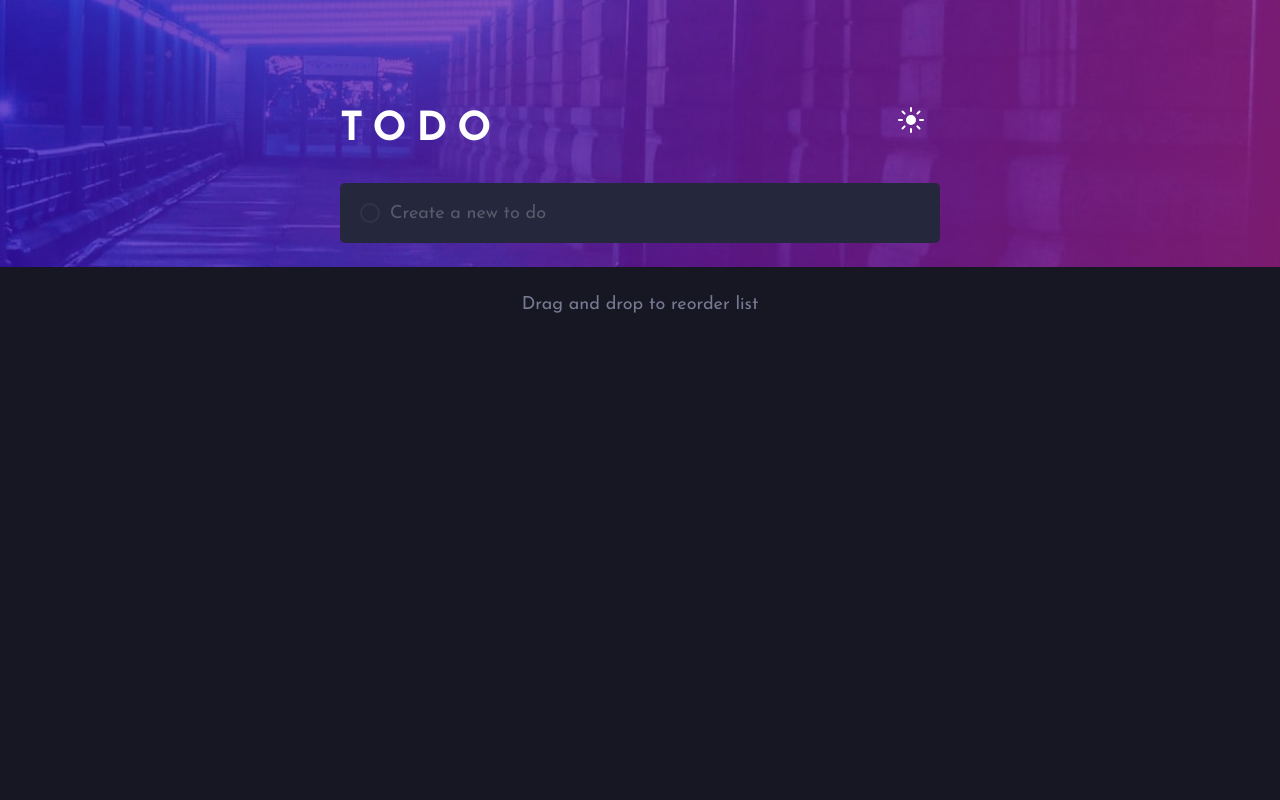
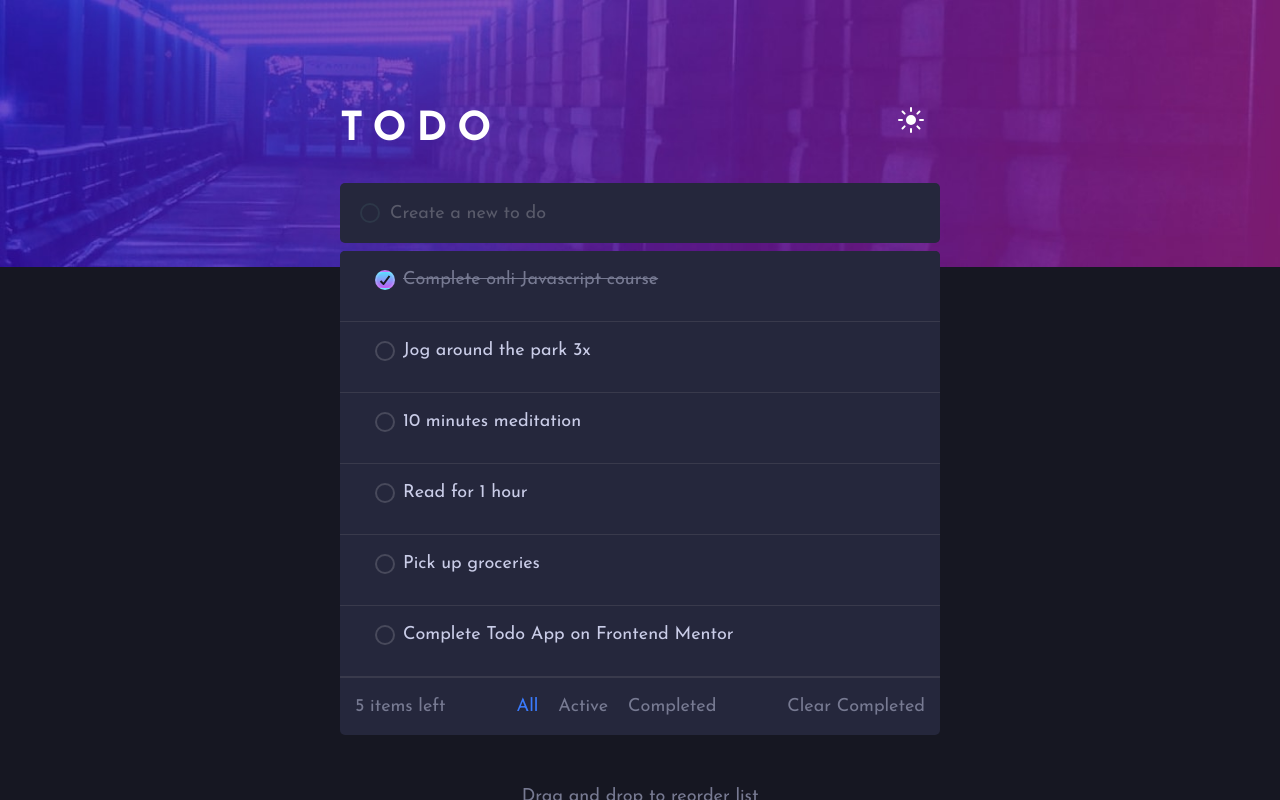
Before and after one commit to nidaxnido/todo-app, a Next.js app: page / in a window 1280 px wide. Built offline with nearby package versions, Linux system fonts and the light colour scheme.

Commit message:
add initial todos

```diff
--- a/pages/index.tsx
+++ b/pages/index.tsx
@@ -24,7 +24,16 @@ export default function Home() {
   const divider = useColorModeValue("light.paleGrayBlue", "dark.veryGray2")
   const footer = useColorModeValue("light.darkGrayBlue", "dark.darkGrayBlue")
   const footerHover = useColorModeValue("light.blackGrayBlue", "dark.grayBlueHover")
-
+  const initial = [
+    {
+      todo:"Complete onli Javascript course", status:false
+    },
+    {todo:"Jog around the park 3x", status:true},
+    {todo:"10 minutes meditation", status:true},
+    {todo:"Read for 1 hour", status:true},
+    {todo:"Pick up groceries", status:true},
+    {todo:"Complete Todo App on Frontend Mentor", status:true},
+  ]
   const [todos, setTodos] = useState<note[]>([]);
   const [tugas, setTugas] = useState("");
   const taskLeft = todos.filter(item=>{return item.status}).length
@@ -32,7 +41,7 @@ export default function Home() {
 
   useEffect(() => {
       const stored = localStorage.getItem("todos");
-      setTodos(stored ? JSON.parse(stored) : []);
+      setTodos(stored ? JSON.parse(stored) : initial);
   }, []);
 
   useEffect(() => {
```
